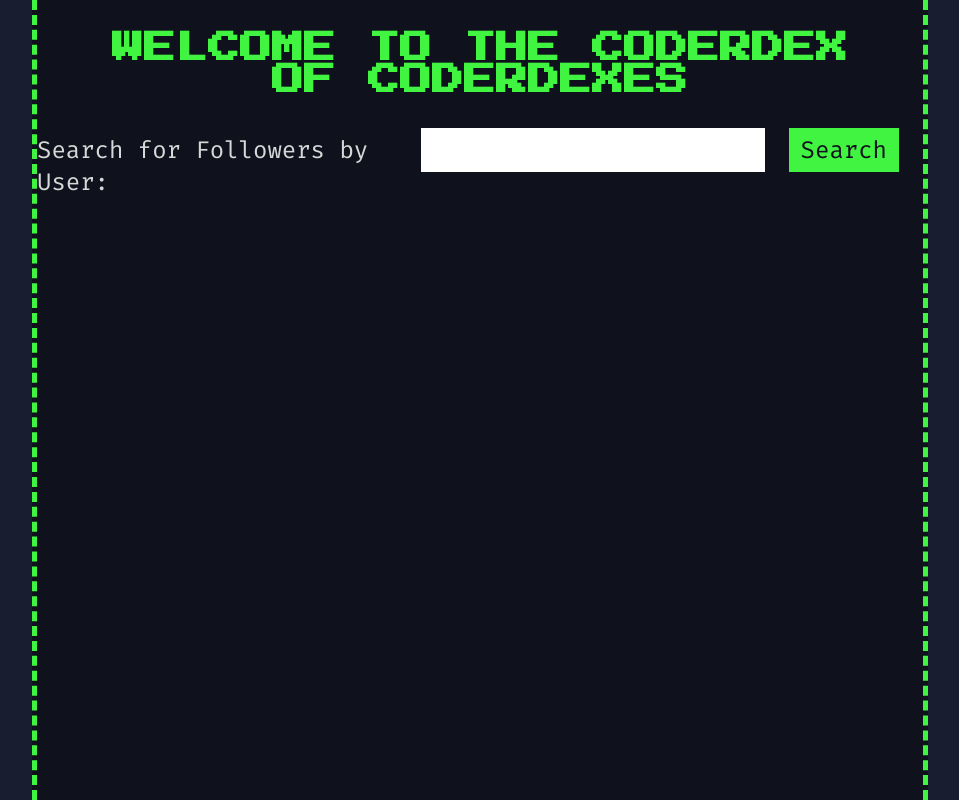
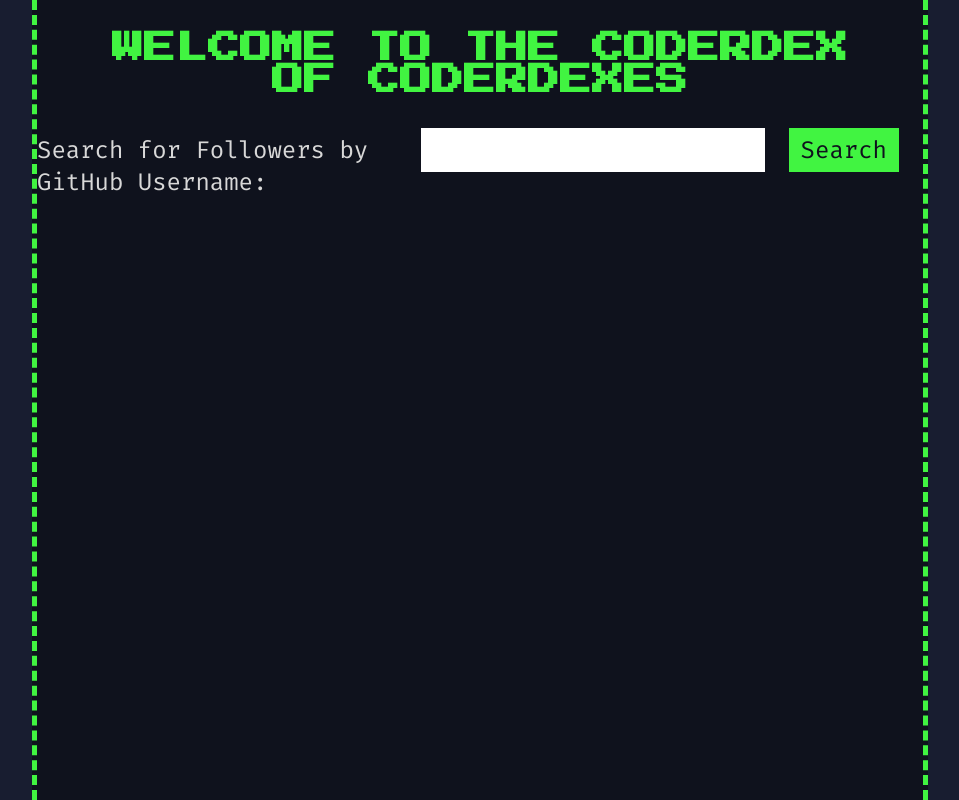
Before and after one commit to MacLeanLuke/coderex_followers, a plain HTML site: page index.html in a window 1280 px wide. Shown: the whole page, without its empty margins (160-1119 px from the left). Drawn offline with Linux system fonts and the light colour scheme.

Commit message:
adding text about GitHub user name

```diff
--- a/index.html
+++ b/index.html
@@ -12,7 +12,7 @@
       <h1 class="press-start title">WELCOME TO THE CODERDEX OF CODERDEXES</h1>
       <main>
         <form>
-          <label for="username">Search for Followers by User:</label>
+          <label for="username">Search for Followers by GitHub Username:</label>
           <input oninput="getUserName(this)" type="text" id="username" />
           <button onclick="search(event)">Search</button>
         </form>
```
